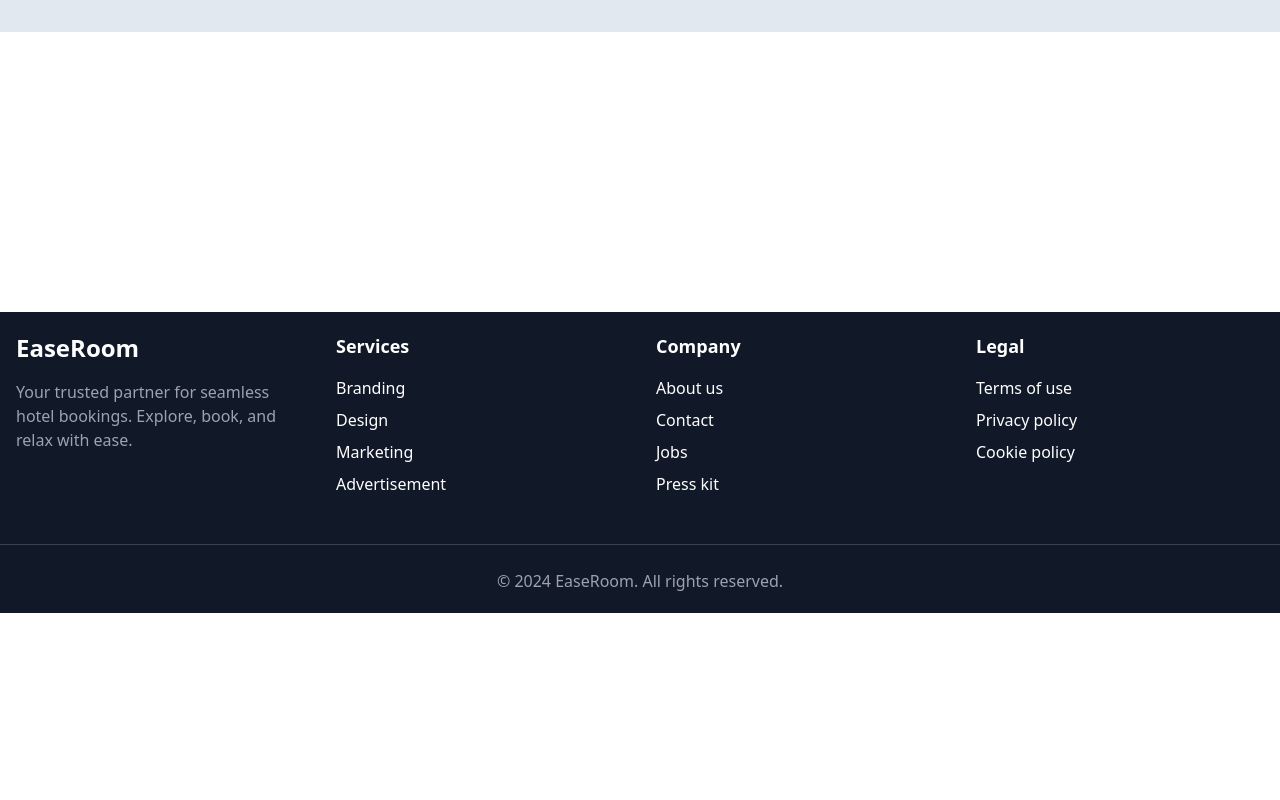
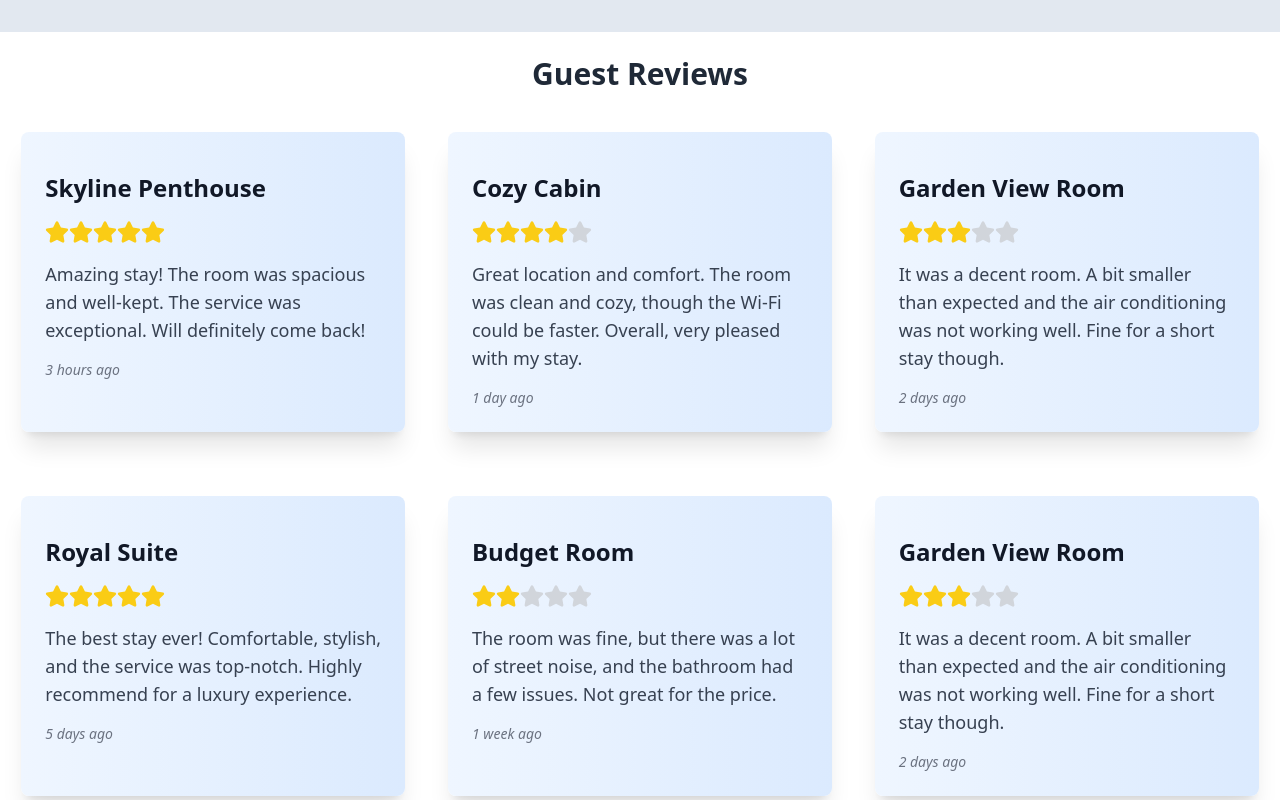
Before and after one commit to mr-asaduzzaman/EaseRooms, a React (Vite) app: page / in a window 1280 px wide. Shown: the part 560-1360 px from the top of the page. Before the commit the page ends 1173 px from the top, so only its background shows below. Built offline with nearby package versions, Linux system fonts and the light colour scheme; no server answers.

Commit message:
review secton done

```diff
--- a/src/Components/Shared/Navbar.jsx
+++ b/src/Components/Shared/Navbar.jsx
@@ -12,7 +12,6 @@ const Navbar = () => {
         <button className='btn btn-sm btn-outline bg-gradient-to-bl from-gray-900 to-gray-500 text-gray-300'><Link to='/'>Home</Link></button>
         <button className='btn btn-sm btn-outline bg-gradient-to-bl from-gray-900 to-gray-500 text-gray-300'><Link to='/rooms'>Rooms</Link></button>
         <button className='btn btn-sm btn-outline bg-gradient-to-bl from-gray-900 to-gray-500 text-gray-300'><Link to='/myBookings'>My Bookings</Link></button>
-        <button className='btn btn-sm btn-outline bg-gradient-to-bl from-gray-900 to-gray-500 text-gray-300'><Link to='/Note'>My Bookings</Link></button>
         <button className='btn btn-sm btn-outline bg-gradient-to-bl from-gray-900 to-gray-500 text-gray-300'><Link to='/aboutUs'>About us</Link></button>
     </div>
     return (
--- /dev/null
+++ b/src/Components/Single/ReviewCard.jsx
@@ -0,0 +1,116 @@
+import React from 'react';
+import { FaStar, FaUserAlt, FaMapMarkerAlt } from 'react-icons/fa'; // Importing icons
+
+const ReviewCard = ({ rating, comment, roomName, userName, location, time }) => {
+  return (
+    <div className="bg-gradient-to-r from-blue-50 to-blue-100 shadow-xl rounded-lg p-6 max-w-sm mx-auto mb-8 transition-transform transform hover:scale-105">
+      {/* User Info */}
+      <div className="flex items-center mb-4">
+
+        <div className="ml-4">
+          <h3 className="text-xl font-semibold text-gray-800">{userName}</h3>
+        </div>
+      </div>
+
+      {/* Room Name */}
+      <div className="mb-4">
+        <h2 className="text-2xl font-semibold text-gray-900">{roomName}</h2>
+      </div>
+
+      {/* Rating */}
+      <div className="flex items-center mb-4">
+        {[...Array(5)].map((_, index) => (
+          <FaStar
+            key={index}
+            className={`text-2xl ${index < rating ? 'text-yellow-400' : 'text-gray-300'}`}
+          />
+        ))}
+      </div>
+
+      {/* Review Comment */}
+      <p className="text-lg text-gray-700 mb-4">{comment}</p>
+
+      {/* Review Time */}
+      <div className="text-sm text-gray-500 italic">{time}</div>
+    </div>
+  );
+};
+
+const Reviews = () => {
+  // Fake review data
+  const reviews = [
+    {
+      roomId: "1",
+      rating: 5,
+      comment: "Amazing stay! The room was spacious and well-kept. The service was exceptional. Will definitely come back!",
+      roomName: "Skyline Penthouse",
+      userName: "Olivia Brown",
+      location: "Los Angeles, USA",
+      time: "3 hours ago"
+    },
+    {
+      roomId: "2",
+      rating: 4,
+      comment: "Great location and comfort. The room was clean and cozy, though the Wi-Fi could be faster. Overall, very pleased with my stay.",
+      roomName: "Cozy Cabin",
+      userName: "Ethan Davis",
+      location: "Austin, USA",
+      time: "1 day ago"
+    },
+    {
+      roomId: "3",
+      rating: 3,
+      comment: "It was a decent room. A bit smaller than expected and the air conditioning was not working well. Fine for a short stay though.",
+      roomName: "Garden View Room",
+      userName: "Sophia Martinez",
+      location: "Barcelona, Spain",
+      time: "2 days ago"
+    },
+    {
+      roomId: "4",
+      rating: 5,
+      comment: "The best stay ever! Comfortable, stylish, and the service was top-notch. Highly recommend for a luxury experience.",
+      roomName: "Royal Suite",
+      userName: "Liam Johnson",
+      location: "London, UK",
+      time: "5 days ago"
+    },
+    {
+      roomId: "5",
+      rating: 2,
+      comment: "The room was fine, but there was a lot of street noise, and the bathroom had a few issues. Not great for the price.",
+      roomName: "Budget Room",
+      userName: "Ava Wilson",
+      location: "Toronto, Canada",
+      time: "1 week ago"
+    },
+    {
+        roomId: "3",
+        rating: 3,
+        comment: "It was a decent room. A bit smaller than expected and the air conditioning was not working well. Fine for a short stay though.",
+        roomName: "Garden View Room",
+        userName: "Sophia Martinez",
+        location: "Barcelona, Spain",
+        time: "2 days ago"
+      }
+  ];
+
+  return (
+    <div className="container mx-auto px-4 py-6">
+      <h1 className="text-3xl font-bold text-center text-gray-800 mb-10">Guest Reviews</h1>
+      <div className="grid grid-cols-1 sm:grid-cols-2 lg:grid-cols-3 gap-8">
+        {reviews.map((review, index) => (
+          <ReviewCard
+            key={index}
+            rating={review.rating}
+            comment={review.comment}
+            roomName={review.roomName}
+            time={review.time}
+          />
+        ))}
+      </div>
+    </div>
+  );
+};
+
+export default Reviews;
--- a/src/Components/Single/Reviews.jsx
+++ b/src/Components/Single/Reviews.jsx
@@ -1,9 +1,58 @@
-import React from 'react';
+import React, { useEffect, useState } from 'react';
+import { useLoaderData } from 'react-router-dom';
 
 const Reviews = () => {
+    const [rooms, setRooms] = useState([]);
+    const reviews = useLoaderData(); // Use the loader data directly
+
+    useEffect(() => {
+        fetch("http://localhost:5000/Rooms")
+            .then((res) => res.json())
+            .then((data) => {
+                setRooms(data);
+            })
+            .catch((error) => console.error("Error fetching rooms:", error));
+    }, []);
+
     return (
-        <div>
-            Reviews
+        <div className="container mx-auto p-4">
+            <h1 className="text-2xl font-bold mb-4">User Reviews</h1>
+            <div className="grid grid-cols-1 sm:grid-cols-2 lg:grid-cols-3 gap-4">
+                {Array.isArray(reviews) && reviews.length > 0 ? (
+                    reviews.map((review, index) => {
+                        // Find the room that matches the review's roomId
+                        const matchedRoom = rooms.find(room => room._id === review.roomId);
+
+                        return (
+                            <div
+                                key={index}
+                                className="border rounded-lg shadow-md p-4 bg-white"
+                            >
+                                <h2 className="text-xl font-semibold mb-2">
+                                    Rating: {review.rating} ⭐
+                                </h2>
+                                <p className="text-gray-700">{review.comment}</p>
+
+                                {/* Display the matching room name, if found */}
+                                {matchedRoom ? (
+                                    <div className="mt-4">
+                                        <h3 className="font-semibold">Room:</h3>
+                                        <p>{matchedRoom.name}</p>
+                                        {/* Optionally display matched room ID */}
+                                        <p className="text-gray-500">Room ID: {matchedRoom._id}</p>
+                                    </div>
+                                ) : (
+                                    <p className="mt-4 text-gray-500">Deluxe Suite</p>
+                                )}
+                            </div>
+                        );
+                    })
+                ) : (
+                    <div className="col-span-full text-center">
+                        <p>No reviews found.</p>
+                    </div>
+                )}
+            </div>
         </div>
     );
 };
--- a/src/Pages/Home.jsx
+++ b/src/Pages/Home.jsx
@@ -1,12 +1,15 @@
 import React from 'react';
 import Banner from '../Components/Single/Banner';
 import FeaturedRooms from '../Components/Single/FeaturedRooms';
+import ReviewsCard from '../Components/Single/ReviewCard';
+
 
 const Home = () => {
     return (
         <div className='min-h-screen'>
            <Banner></Banner>
           <FeaturedRooms></FeaturedRooms>
+            <ReviewsCard></ReviewsCard>
         </div>
     );
 };
--- a/src/Router/Router.jsx
+++ b/src/Router/Router.jsx
@@ -9,6 +9,7 @@ import MyBookings from "../Pages/MyBookings";
 import AboutUs from "../Pages/AboutUs";
 import Rooms from "../Pages/Rooms";
 import RoomDetails from "../Pages/RoomDetails";
+import Reviews from "../Components/Single/Reviews";
 
 const router = createBrowserRouter([
   {
@@ -38,6 +39,11 @@ const router = createBrowserRouter([
         element: <Rooms></Rooms>
       },
       {
+        path: "/reviews",
+        element: <Reviews></Reviews>,
+        loader: () => fetch('http://localhost:5000/Reviews')
+      },
+      {
         path: "/signIn",
         element: <SignIn></SignIn>
       },
```
